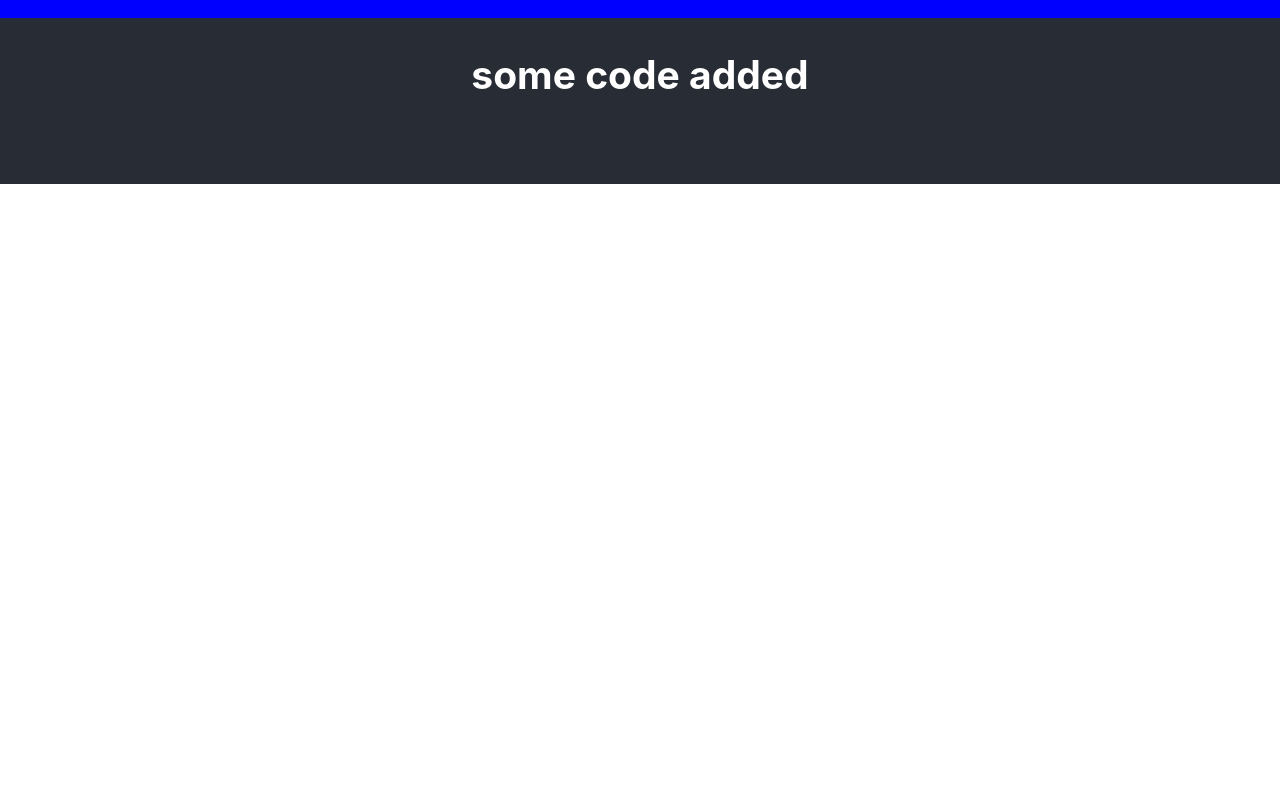
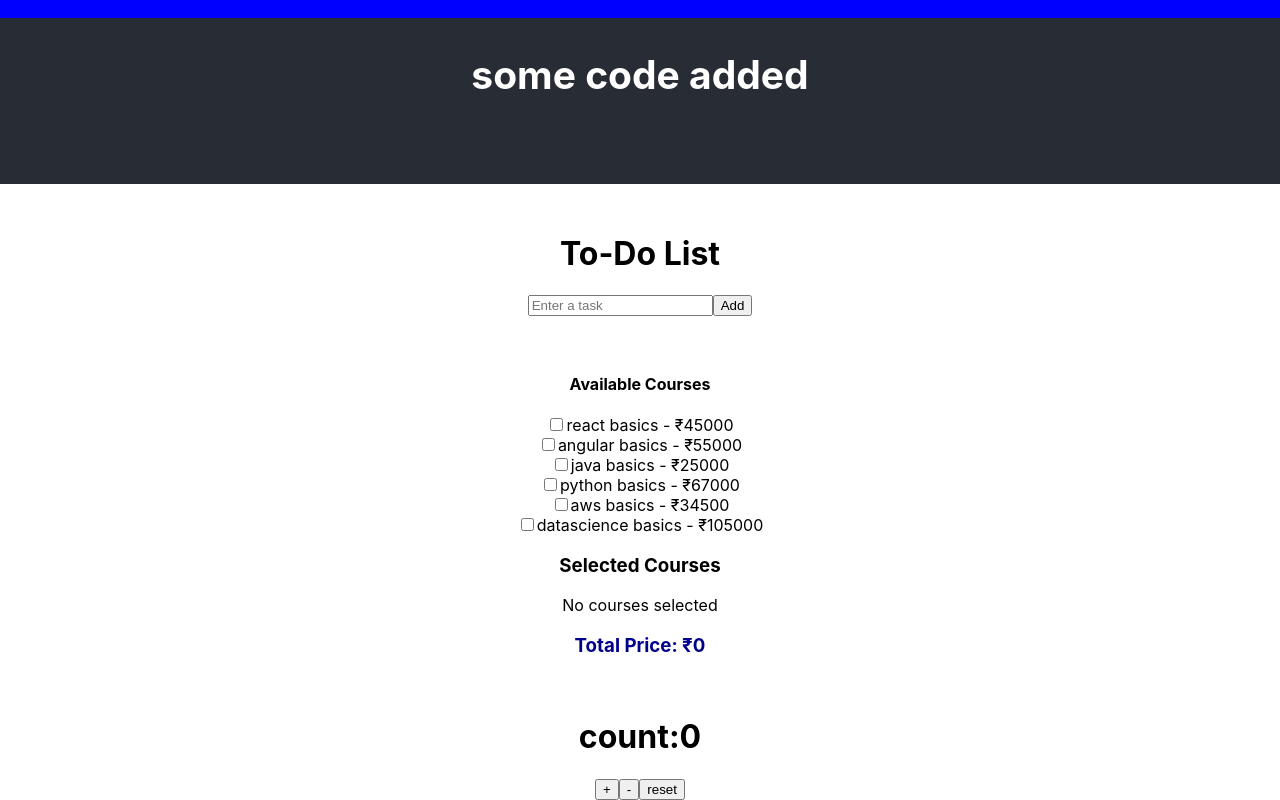
Before and after one commit to hariprasadpantrangam/lakshmichenchu, a React (Create React App) app in the folder onlinemovies/: page / in a window 1280 px wide. Shown: the part 616-1416 px from the top of the page. Before the commit the page ends 800 px from the top, so only its background shows below. Built offline with nearby package versions, Linux system fonts and the light colour scheme.

Commit message:
some components added

```diff
--- a/onlinemovies/src/App.js
+++ b/onlinemovies/src/App.js
@@ -1,5 +1,8 @@
 import logo from './logo.svg';
 import './App.css';
+import Todolist from './Todolist';
+import Courseselector from './Courseselector';
+import Counter from './Counter';
 
 function App() {
   return (
@@ -19,6 +22,9 @@ function App() {
         </a>
         <h2>some code added</h2>
       </header>
+      <Todolist />
+      <Courseselector />
+      <Counter />
     </div>
   );
 }
--- /dev/null
+++ b/onlinemovies/src/Counter.js
@@ -0,0 +1,18 @@
+import React,{useState} from "react";
+function Counter()
+{
+    const[count,setCount]=useState(0);
+
+    const increase=()=>setCount(count+1);
+    const decrease=()=>setCount(count-1);
+    const reset=()=>setCount(0);
+    return(
+    <div>
+  <h1>count:{count}</h1>
+  <button onClick={increase}>+</button>
+  <button onClick={decrease}>-</button>
+  <button onClick={reset}>reset</button>
+    </div>
+    )
+}
+export default Counter;
--- /dev/null
+++ b/onlinemovies/src/Courseselector.js
@@ -0,0 +1,68 @@
+import React, { useState } from "react";
+
+const courselist = [
+  { id: 1, name: "react basics", price: 45000 },
+  { id: 2, name: "angular basics", price: 55000 },
+  { id: 3, name: "java basics", price: 25000 },
+  { id: 4, name: "python basics", price: 67000 },
+  { id: 5, name: "aws basics", price: 34500 },
+  { id: 6, name: "datascience basics", price: 105000 }
+];
+
+function Courseselector() {
+  const [selectedcourses, setSelectedcourses] = useState([]);
+
+  const handlecheckboxchange = (course) => {
+    if (selectedcourses.includes(course.id)) {
+      setSelectedcourses(selectedcourses.filter((id) => id !== course.id));
+    } else {
+      setSelectedcourses([...selectedcourses, course.id]);
+    }
+  };
+
+  const totalprice = selectedcourses.reduce((total, courseid) => {
+    const course = courselist.find((c) => c.id === courseid);
+    return total + (course ? course.price : 0);
+  }, 0);
+
+  const selectedCourseDetails = courselist.filter(course =>
+    selectedcourses.includes(course.id)
+  );
+
+  return (
+    <div style={{ padding: "20px" }}>
+      <h4>Available Courses</h4>
+      <ul style={{ listStyle: "none", padding: 0 }}>
+        {courselist.map((course) => (
+          <li key={course.id}>
+            <label>
+              <input
+                type="checkbox"
+                checked={selectedcourses.includes(course.id)}
+                onChange={() => handlecheckboxchange(course)}
+              />
+              {course.name} - ₹{course.price}
+            </label>
+          </li>
+        ))}
+      </ul>
+
+      <h3>Selected Courses</h3>
+      {selectedCourseDetails.length > 0 ? (
+        <ul>
+          {selectedCourseDetails.map((course) => (
+            <li style={{color:'deeppink'}} key={course.id}>
+             {course.id} - {course.name} - ₹{course.price}
+            </li>
+          ))}
+        </ul>
+      ) : (
+        <p>No courses selected</p>
+      )}
+
+      <h3 style={{color:'darkblue'}}>Total Price: ₹{totalprice}</h3>
+    </div>
+  );
+}
+
+export default Courseselector;
--- /dev/null
+++ b/onlinemovies/src/Todolist.js
@@ -0,0 +1,48 @@
+import React, { useState } from 'react';
+
+function TodoApp() {
+  const [todoText, setTodoText] = useState('');
+  const [todos, setTodos] = useState([]);
+
+  const handleAdd = () => {
+    if (todoText.trim() === '') {
+      alert('Please enter an item');
+      return;
+    }
+    setTodos([...todos, todoText]);
+    setTodoText('');
+  };
+
+  const handleDelete = (index) => {
+    const newTodos = todos.filter((_, i) => i !== index);
+    setTodos(newTodos);
+  };
+
+  return (
+    <div style={{ textAlign: 'center', marginTop: '50px' }}>
+      <h1>To-Do List</h1>
+      <input
+        type="text"
+        value={todoText}
+        onChange={(e) => setTodoText(e.target.value)}
+        placeholder="Enter a task"
+      />
+      <button onClick={handleAdd}>Add</button>
+      <ul style={{ listStyleType: 'none', padding: 0 }}>
+        {todos.map((item, index) => (
+          <li key={index} style={{ margin: '10px 0' }}>
+            {item}
+            <button
+              onClick={() => handleDelete(index)}
+              style={{ marginLeft: '10px' }}
+            >
+              Delete
+            </button>
+          </li>
+        ))}
+      </ul>
+    </div>
+  );
+}
+
+export default TodoApp;
```
